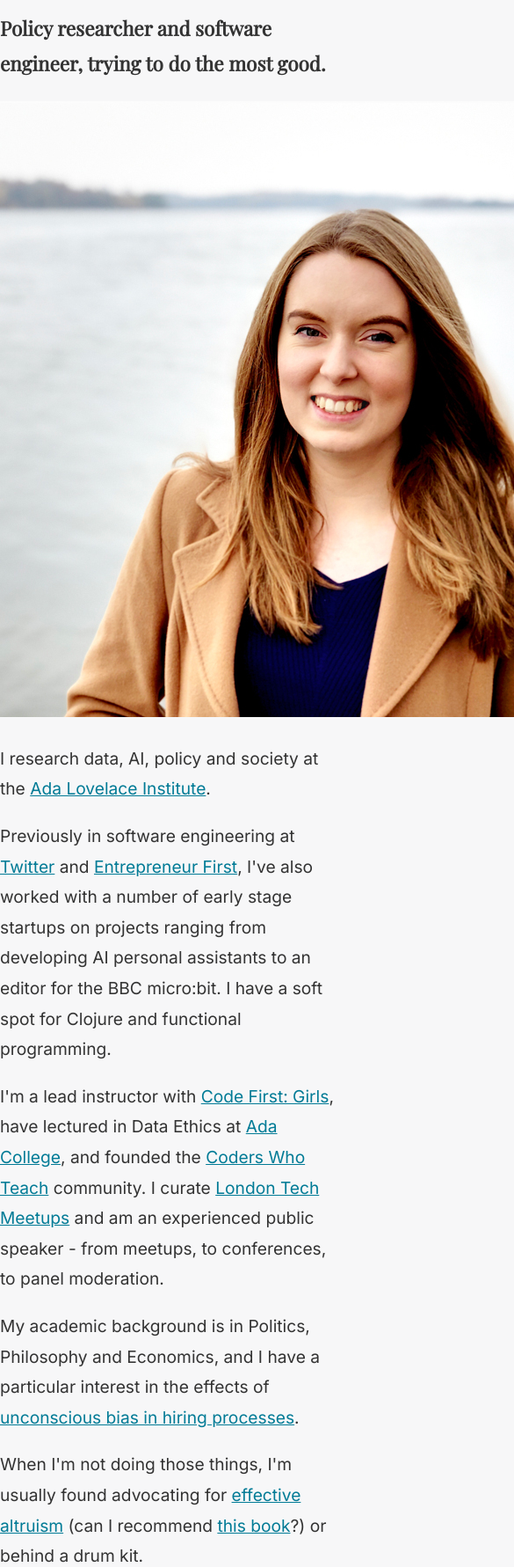
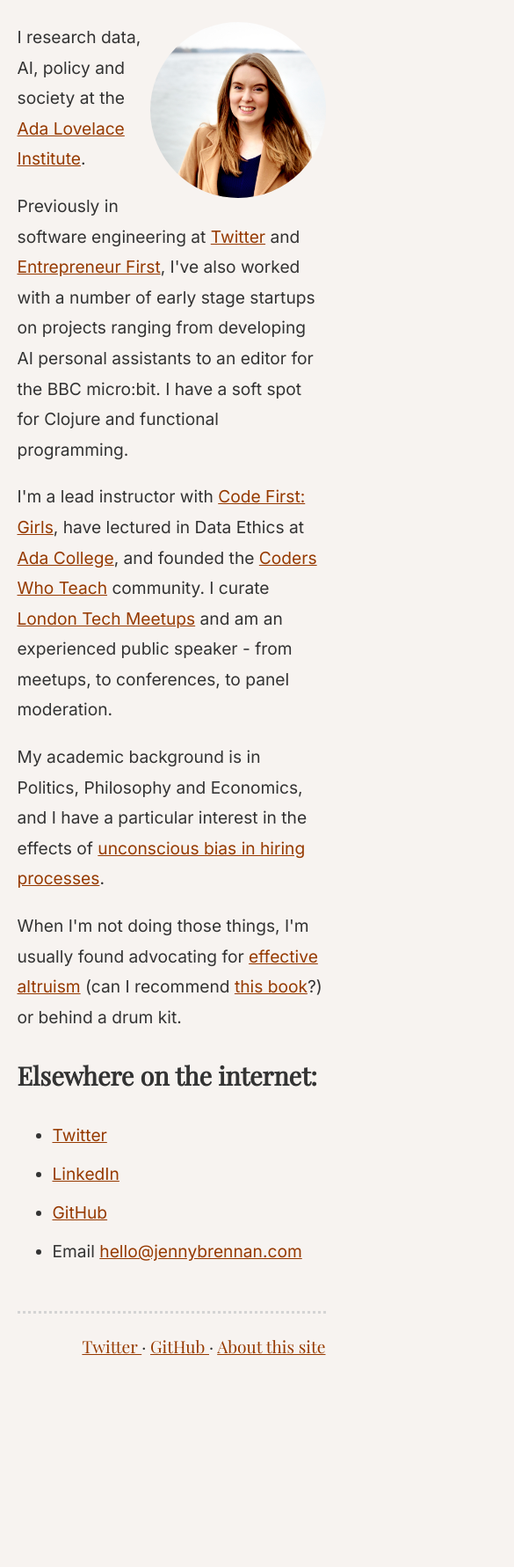
Before and after one commit to JennyBrennan/JennyBrennan.github.io, a Gatsby site: page /about in a window 390 px wide. Shown: the part 219-2000 px from the top of the page at 88% size, 585 px wide, since content can reach past the window. After the commit the page ends 1788 px from the top, so only its background shows below. Built offline with nearby package versions, Linux system fonts and the light colour scheme; Gatsby itself is replaced by a stand-in of ours; some packages are replaced by stand-ins of ours.

Commit message:
Style for mobile and add first robot images

```diff
--- a/src/components/layout.js
+++ b/src/components/layout.js
@@ -12,7 +12,7 @@ class Template extends React.Component {
       <nav>
         <h1><Link to={'/'} >Jenny Brennan</Link></h1>
         <ul>
-          <li><a href="#">Posts</a></li>
+          <li><a href={'/blog'}>Posts</a></li>
           <li><a href="#">Research</a></li>
           <li><Link to={'/projects'} >Projects</Link></li>
           <li><Link to={'/about'} >About</Link></li>
@@ -23,9 +23,7 @@ class Template extends React.Component {
     footer = (
       <footer>
         <li><a href="https://twitter.com/jennyhbren"> Twitter </a></li>
-        <li><a href="mailto:hello@jennybrennan.com"> Email </a></li>
         <li><a href="https://github.com/jennybrennan"> GitHub </a></li>
-        <li><a href="https://linkedin.com/in/jennyhbren"> LinkedIn </a></li>
         <li><Link to={'/about-site'}>About this site</Link></li>
       </footer>
     )
--- a/src/components/style.css
+++ b/src/components/style.css
@@ -1,20 +1,22 @@
 @import url('https://fonts.googleapis.com/css2?family=Inter&family=Playfair+Display&display=swap');
 
 body {
-    background: #f7f7f8;
+    background: #f7f3f0;
+    /* background: #f7f7f8; */
     font-family: 'Inter', sans-serif;
     font-size: 1.2em;
     color: #333;
     line-height: 1.8;
+    width: 90%;
     max-width: 600px;
     margin: auto;
   }
 
   /* Layout */
   footer {
-    border-top: 1px solid #d4d4d4;
-    margin-top: 20px;
-    padding-top: 20px;
+    border-top: 3px dotted #d4d4d4;
+    margin-top: 50px;
+    padding: 20px 0;
     text-align: right;
   }
 
@@ -34,6 +36,7 @@ body {
     margin: 0;
   }
   nav li, footer li {
+    font-family: 'Playfair Display', serif;
     display: inline;
     margin-left: 0;
   }
@@ -49,10 +52,13 @@ body {
     font-family: 'Playfair Display', serif;
   }
   a {
-    color: rgb(1, 123, 150);
+    color: rgb(150, 58, 1);
   }
   a:hover {
     text-decoration: none;
+  }
+  li {
+    margin-bottom: 0.5em;
   }
 
   /* Footnotes */
@@ -78,3 +84,17 @@ body {
   .footnotes {
     margin-bottom: 30px;
   }
+
+  /* Images */
+  .profile-photo {
+    max-width: 200px;
+    max-height:200px;
+    border-radius: 50%;
+    float: right;
+  }
+  .blog-robot {
+    margin-top: 30px;
+    width: 100%;
+    max-width: 500px;
+    display: block;
+  }
--- a/src/pages/about.js
+++ b/src/pages/about.js
@@ -10,24 +10,22 @@ class AboutPage extends React.Component {
     render() {
         return (
             <Layout>
-                <div>
-                    <Header title="About" subtitle="Policy researcher and software engineer, trying to do the most good."/>
-                    <main>
                 <article>
+                    <h1>About</h1>
                     <img className="profile-photo" src={jennybrennan} alt="Jenny Brennan - a brown-haired woman stood infront of the sea"/>
                     <p>I research data, AI, policy and society at the <a href="https://adalovelaceinstitute.org">Ada Lovelace Institute</a>.</p>
                     <p>Previously in software engineering at <a href="https://twitter.com">Twitter</a> and <a href="https://joinef.com">Entrepreneur First</a>, I've also worked with a number of early stage startups on projects ranging from developing AI personal assistants to an editor for the BBC micro:bit. I have a soft spot for Clojure and functional programming.</p>
                     <p>I'm a lead instructor with <a href="http://codefirstgirls.org.uk">Code First: Girls</a>, have lectured in Data Ethics at <a href="https://ada.ac.uk/">Ada College</a>, and founded the <a href="https://coderswhoteach.com">Coders Who Teach</a> community. I curate <a href="http://londontechmeetups.com">London Tech Meetups</a> and am an experienced public speaker - from meetups, to conferences, to panel moderation.</p>
                     <p>My academic background is in Politics, Philosophy and Economics, and I have a particular interest in the effects of <a href="https://unbias.io">unconscious bias in hiring processes</a>.</p>
                     <p>When I'm not doing those things, I'm usually found advocating for <a href="http://effective-altruism.com/ea/45/what_is_effective_altruism/" title="Introduction to Effective Altruism">effective altruism</a> (can I recommend <a href="http://www.amazon.co.uk/Doing-Good-Better-Effective-Difference/dp/1783350490/ref=sr_1_1?ie=UTF8&amp;qid=1451584737&amp;sr=8-1&amp;keywords=doing+good+better" title="Doing Good Better on Amazon">this book</a>?) or behind a drum kit.</p>
-                            <p>
-                                <a href="https://twitter.com/jennyhbren" title="Jenny Brennan on Twitter"><img className="social-media" src={twitter} alt="Twitter"/></a>
-                                <a href="https://uk.linkedin.com/in/jennyhbren" title="Jenny Brennan on LinkedIn"><img className="social-media" src={linkedin} alt="LinkedIn"/></a>
-                                <a href="mailto:hello@jennybrennan.com" title="Email Jenny Brennan"><img className="social-media" src={email} alt="Email"/></a>
-                            </p>
+                    <h2>Elsewhere on the internet:</h2>
+                    <ul>
+                        <li><a href="https://twitter.com/jennyhbren" title="Jenny Brennan on Twitter">Twitter</a></li>
+                        <li><a href="https://uk.linkedin.com/in/jennyhbren" title="Jenny Brennan on LinkedIn">LinkedIn</a></li>
+                        <li><a href="https://github.com/jennybrennan" title="Jenny Brennan on GitHub">GitHub</a></li>
+                        <li>Email <a href="mailto:hello@jennybrennan.com" title="Email Jenny Brennan">hello&#64;jennybrennan.com</a></li>
+                    </ul>
                 </article>
-                    </main>
-                </div>
             </Layout>
         )
     }
--- a/src/pages/blog.js
+++ b/src/pages/blog.js
@@ -18,7 +18,7 @@ class BlogIndex extends React.Component {
                 const title = get(node, 'frontmatter.title') || node.fields.slug
                 return (
                   <li className="blog-card">
-                    <Link to={node.fields.slug}>{title}</Link> - <em>{node.frontmatter.date}</em>
+                    <Link to={node.fields.slug}>{title}</Link>
                     <br/>{node.frontmatter.desc}
                   </li>
                 )
--- a/src/pages/index.js
+++ b/src/pages/index.js
@@ -20,8 +20,7 @@ class Index extends React.Component {
                 const title = get(node, 'frontmatter.title') || node.fields.slug
                 return (
                   <li>
-                    <Link to={node.fields.slug}>{title}</Link> - <em>{node.frontmatter.date}</em>
-                    <br/>{node.frontmatter.desc}
+                    <Link to={node.fields.slug}>{title}</Link> <br/> {node.frontmatter.desc}
                   </li>
                 )
               })}
--- a/src/templates/blog-post.js
+++ b/src/templates/blog-post.js
@@ -4,6 +4,7 @@ import Link from 'gatsby-link'
 import get from 'lodash/get'
 import Header from "../components/header"
 import Layout from "../components/layout"
+import robot from "../images/environmentrobot.png"
 
 class BlogPostTemplate extends React.Component {
   render() {
@@ -13,6 +14,7 @@ class BlogPostTemplate extends React.Component {
     return (
       <Layout>
         <div>
+          <img className="blog-robot" src={robot} alt="blah"/>
           <Helmet title={`${post.frontmatter.title} | ${siteTitle}`} />
           <Header title={post.frontmatter.title} subtitle={post.frontmatter.desc}/>
           <main>
```
Also changed, not shown: src/images/environmentrobot.png (added), src/images/testwebsiterobot.png (added). Lines whose indentation alone changed are shown as unchanged.
